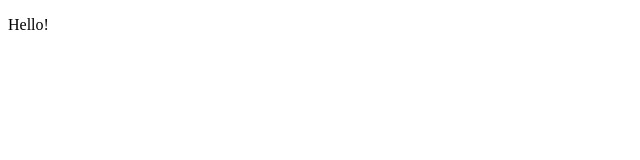
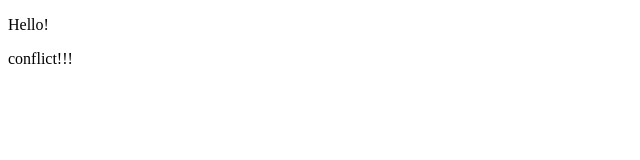
Before and after one commit to yehuditTam/Pull-request, a plain HTML site: page index.html in a window 1280 px wide. Shown: the full height of the page, 0-640 px from the left. Drawn offline with Linux system fonts and the light colour scheme.

Commit message:
update master

```diff
--- a/index.html
+++ b/index.html
@@ -7,5 +7,6 @@
 </head>
 <body>
     <p>Hello!</p>
+    <h>conflict!!!</h>
 </body>
 </html>
```
